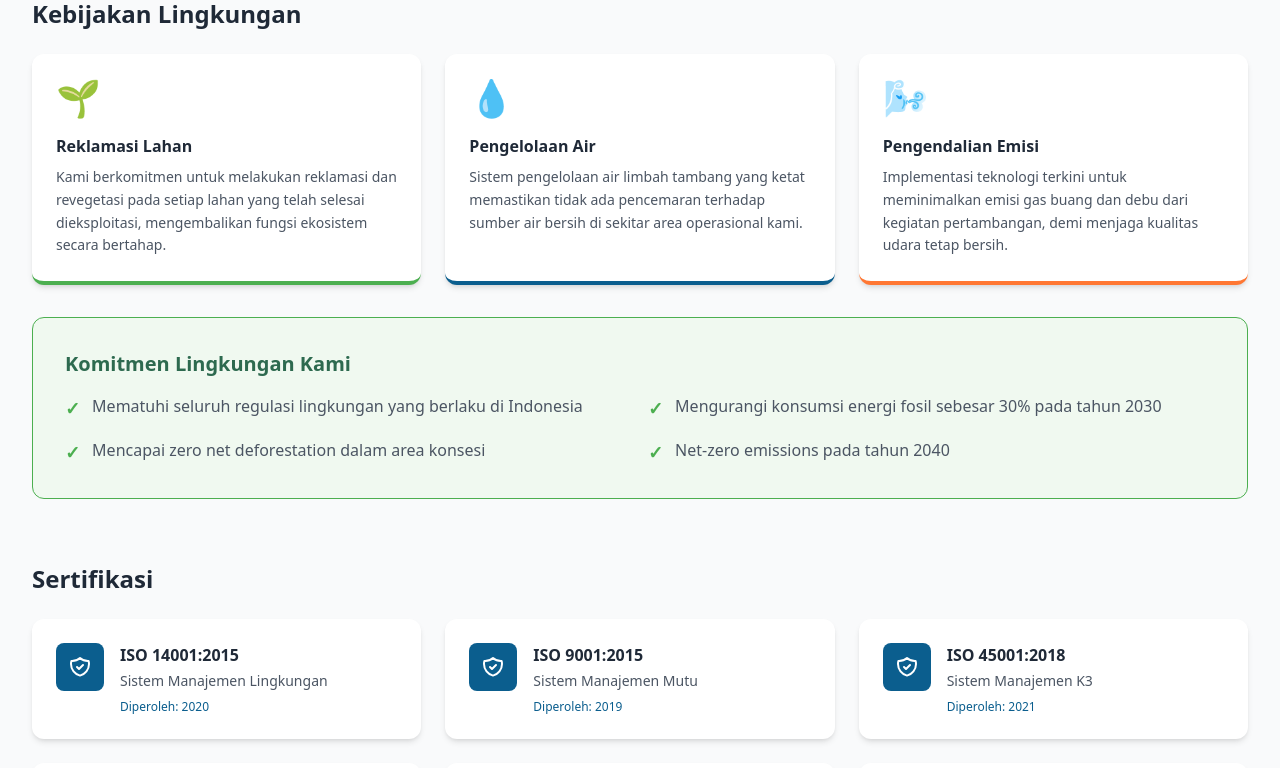
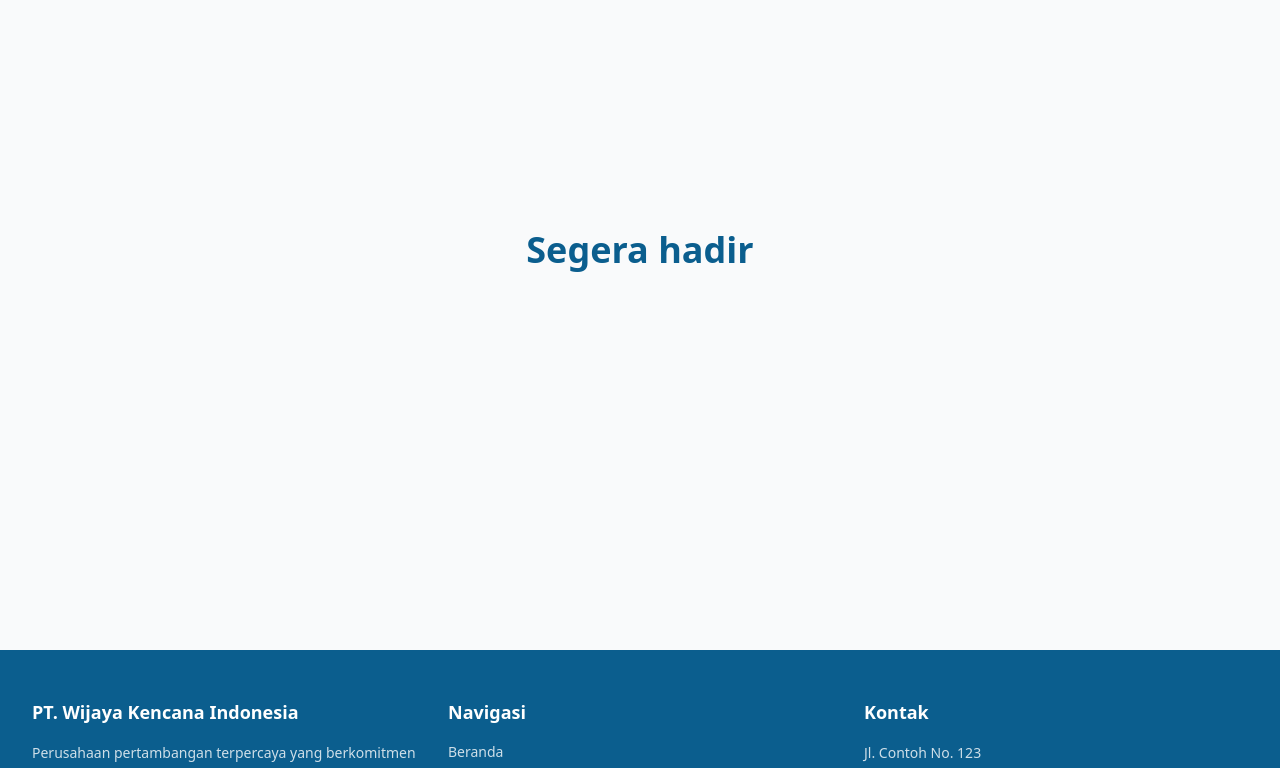
Before and after one commit to ArthaCorporation/WebsiteWKI, a Next.js app: page /keberlanjutan in a window 1280 px wide. Shown: the part 240-1008 px from the top of the page. Built offline with nearby package versions, Linux system fonts and the light colour scheme.

Commit message:
first commit
Signed-off-by: Your Name <Vickelsteins.santoso@gmail.com>

```diff
--- a/app/keberlanjutan/page.tsx
+++ b/app/keberlanjutan/page.tsx
@@ -7,87 +7,8 @@ export const metadata: Metadata = {
 
 export default function KeberlanjutanPage() {
   return (
-    <div className="max-w-7xl mx-auto px-8 py-16">
-      <h1 className="text-4xl font-bold text-[#0B5E8E] mb-2">Keberlanjutan Perusahaan</h1>
-      <div className="w-16 h-1 bg-[#FF7733] mb-8" />
-
-      {/* Kebijakan Lingkungan */}
-      <section className="mb-16">
-        <h2 className="text-2xl font-semibold text-gray-800 mb-6">Kebijakan Lingkungan</h2>
-        <div className="grid grid-cols-1 md:grid-cols-3 gap-6 mb-8">
-          <div className="bg-white rounded-xl shadow-md p-6 border-b-4 border-[#4CAF50]">
-            <span className="text-4xl block mb-4">🌱</span>
-            <h3 className="font-semibold text-gray-800 mb-2">Reklamasi Lahan</h3>
-            <p className="text-gray-600 text-sm leading-relaxed">
-              Kami berkomitmen untuk melakukan reklamasi dan revegetasi pada setiap lahan yang telah selesai dieksploitasi, mengembalikan fungsi ekosistem secara bertahap.
-            </p>
-          </div>
-          <div className="bg-white rounded-xl shadow-md p-6 border-b-4 border-[#0B5E8E]">
-            <span className="text-4xl block mb-4">💧</span>
-            <h3 className="font-semibold text-gray-800 mb-2">Pengelolaan Air</h3>
-            <p className="text-gray-600 text-sm leading-relaxed">
-              Sistem pengelolaan air limbah tambang yang ketat memastikan tidak ada pencemaran terhadap sumber air bersih di sekitar area operasional kami.
-            </p>
-          </div>
-          <div className="bg-white rounded-xl shadow-md p-6 border-b-4 border-[#FF7733]">
-            <span className="text-4xl block mb-4">🌬️</span>
-            <h3 className="font-semibold text-gray-800 mb-2">Pengendalian Emisi</h3>
-            <p className="text-gray-600 text-sm leading-relaxed">
-              Implementasi teknologi terkini untuk meminimalkan emisi gas buang dan debu dari kegiatan pertambangan, demi menjaga kualitas udara tetap bersih.
-            </p>
-          </div>
-        </div>
-
-        <div className="bg-[#f0f9f0] border border-[#4CAF50] rounded-xl p-8">
-          <h3 className="text-xl font-semibold text-[#2d6a4f] mb-4">Komitmen Lingkungan Kami</h3>
-          <div className="grid grid-cols-1 md:grid-cols-2 gap-4 text-gray-600">
-            <div className="flex items-start gap-3">
-              <span className="text-[#4CAF50] font-bold text-lg">✓</span>
-              <p>Mematuhi seluruh regulasi lingkungan yang berlaku di Indonesia</p>
-            </div>
-            <div className="flex items-start gap-3">
-              <span className="text-[#4CAF50] font-bold text-lg">✓</span>
-              <p>Mengurangi konsumsi energi fosil sebesar 30% pada tahun 2030</p>
-            </div>
-            <div className="flex items-start gap-3">
-              <span className="text-[#4CAF50] font-bold text-lg">✓</span>
-              <p>Mencapai zero net deforestation dalam area konsesi</p>
-            </div>
-            <div className="flex items-start gap-3">
-              <span className="text-[#4CAF50] font-bold text-lg">✓</span>
-              <p>Net-zero emissions pada tahun 2040</p>
-            </div>
-          </div>
-        </div>
-      </section>
-
-      {/* Sertifikasi */}
-      <section id="sertifikasi" className="scroll-mt-24">
-        <h2 className="text-2xl font-semibold text-gray-800 mb-6">Sertifikasi</h2>
-        <div className="grid grid-cols-1 md:grid-cols-2 lg:grid-cols-3 gap-6">
-          {[
-            { code: 'ISO 14001:2015', name: 'Sistem Manajemen Lingkungan', year: '2020' },
-            { code: 'ISO 9001:2015', name: 'Sistem Manajemen Mutu', year: '2019' },
-            { code: 'ISO 45001:2018', name: 'Sistem Manajemen K3', year: '2021' },
-            { code: 'PROPER', name: 'Program Penilaian Peringkat Kinerja Lingkungan', year: '2023' },
-            { code: 'SMK3', name: 'Sistem Manajemen Keselamatan dan Kesehatan Kerja', year: '2022' },
-            { code: 'ISPO', name: 'Indonesian Sustainable Palm Oil', year: '2023' },
-          ].map((cert) => (
-            <div key={cert.code} className="bg-white rounded-xl shadow-md p-6 flex items-start gap-4">
-              <div className="bg-[#0B5E8E] text-white rounded-lg p-3 flex-shrink-0">
-                <svg width="24" height="24" viewBox="0 0 24 24" fill="none" xmlns="http://www.w3.org/2000/svg">
-                  <path d="M9 12l2 2 4-4m5.618-4.016A11.955 11.955 0 0112 2.944a11.955 11.955 0 01-8.618 3.04A12.02 12.02 0 003 9c0 5.591 3.824 10.29 9 11.622 5.176-1.332 9-6.03 9-11.622 0-1.042-.133-2.052-.382-3.016z" stroke="white" strokeWidth="2" strokeLinecap="round" strokeLinejoin="round"/>
-                </svg>
-              </div>
-              <div>
-                <h4 className="font-bold text-gray-800">{cert.code}</h4>
-                <p className="text-gray-600 text-sm mt-1">{cert.name}</p>
-                <p className="text-[#0B5E8E] text-xs mt-2 font-medium">Diperoleh: {cert.year}</p>
-              </div>
-            </div>
-          ))}
-        </div>
-      </section>
+    <div className="min-h-screen flex items-center justify-center px-8">
+      <h1 className="text-3xl md:text-4xl font-bold text-[#0B5E8E]">Segera hadir</h1>
     </div>
   )
 }
--- a/app/tentang/page.tsx
+++ b/app/tentang/page.tsx
@@ -16,34 +16,31 @@ export default function TentangPage() {
         <div className="grid grid-cols-1 md:grid-cols-2 gap-12 items-start">
           <div>
             <h2 className="text-2xl font-semibold text-gray-800 mb-4">Profil Perusahaan</h2>
-            <p className="text-gray-600 leading-relaxed mb-4">
-              PT. Wijaya Kencana Indonesia adalah perusahaan yang bergerak di bidang pertambangan dan pengelolaan sumber daya alam. Didirikan dengan visi untuk memberikan kontribusi positif bagi perekonomian nasional dan kesejahteraan masyarakat.
+            <p className="text-gray-600 leading-relaxed mb-4 text-justify">
+              PT. Wijaya Kencana Indonesia mendapat kepercayaan untuk memanfaatkan hasil hutan kayu berdasarkan Surat Keputusan Kepala Badan Koordinasi Penanaman Modal Nomor : 21/IUPHHK-HA/PMDN/2016 tanggal 18 Oktober 2016, tentang pemberian Izin Usaha Pemanfaatan Hasil Hutan Kayu Dalam Hutan Alam (IUPHHK-HA) kepada PT. Wijaya Kencana Indonesia, atas areal seluas ± 38.695 Hektar yang berlokasi di Kabupaten Halmahera Selatan Provinsi Maluku Utara. Selanjutnya berdasarkan Surat Keputusan Menteri Lingkungan Hidup dan Kehutanan Republik Indonesia Nomor : SK.918/MENLHK/SETJEN/HPL.0/10/2021 tanggal 13 Oktober 2021, PT. Wijaya Kencana Indonesia berubah menjadi Perizinan Berusaha Pemanfaatan Hutan  (PBPH).
             </p>
-            <p className="text-gray-600 leading-relaxed mb-4">
-              Dengan tim yang berpengalaman dan teknologi terkini, kami berkomitmen untuk menjalankan operasional tambang yang efisien, aman, dan ramah lingkungan.
-            </p>
-            <p className="text-gray-600 leading-relaxed">
-              Perusahaan kami telah mendapatkan berbagai sertifikasi internasional yang membuktikan komitmen kami terhadap standar kualitas, keselamatan, dan lingkungan hidup.
+            <p className="text-gray-600 leading-relaxed mb-4 text-justify">
+              PT. Wijaya Kencana Indonesia adalah Perusahaan Perizinan Berusaha Pemanfaatan Hutan (PBPH) dengan jenis kegiatan yang dilaksanakan berupa pemanfaatan hasil hutan kayu tumbuh alami (Hutan Alam), dengan system Silvikultur yang diterapkan adalah Tebang Pilih Tanam Indonesia (TPTI).
             </p>
           </div>
-          <div className="bg-gradient-to-br from-[#0B5E8E] to-[#1a7db8] rounded-xl p-8 text-white">
-            <h3 className="text-xl font-semibold mb-6">Data Perusahaan</h3>
+          <div className="bg-gradient-to-br from-[#0B5E8E] to-[#1a7db8] rounded-xl p-8 text-white h-fit shadow-lg">
+            <h3 className="text-2xl font-semibold mb-8">Data Perusahaan</h3>
             <div className="space-y-4">
-              <div className="flex justify-between border-b border-white/20 pb-3">
-                <span className="opacity-80">Nama Perusahaan</span>
-                <span className="font-medium">PT. Wijaya Kencana Indonesia</span>
+              <div className="grid grid-cols-1 sm:grid-cols-[140px_1fr] gap-2 sm:gap-6 border-b border-white/20 pb-4">
+                <span className="opacity-80 text-sm sm:text-base">Nama Perusahaan</span>
+                <span className="font-medium sm:text-right">PT. Wijaya Kencana Indonesia</span>
               </div>
-              <div className="flex justify-between border-b border-white/20 pb-3">
-                <span className="opacity-80">Bidang Usaha</span>
-                <span className="font-medium">Pertambangan</span>
+              <div className="grid grid-cols-1 sm:grid-cols-[140px_1fr] gap-2 sm:gap-6 border-b border-white/20 pb-4">
+                <span className="opacity-80 text-sm sm:text-base">Bidang Usaha</span>
+                <span className="font-medium sm:text-right leading-relaxed">Pemanfaatan Hasil Hutan Kayu Tumbuh Alami (Hutan Alam)</span>
               </div>
-              <div className="flex justify-between border-b border-white/20 pb-3">
-                <span className="opacity-80">Lokasi</span>
-                <span className="font-medium">Jakarta, Indonesia</span>
+              <div className="grid grid-cols-1 sm:grid-cols-[140px_1fr] gap-2 sm:gap-6 border-b border-white/20 pb-4">
+                <span className="opacity-80 text-sm sm:text-base">Lokasi</span>
+                <span className="font-medium sm:text-right leading-relaxed">Desa Sosepe, Kabupaten Halmahera Selatan, Provinsi Maluku Utara</span>
               </div>
-              <div className="flex justify-between">
-                <span className="opacity-80">Status</span>
-                <span className="font-medium">Aktif</span>
+              <div className="grid grid-cols-1 sm:grid-cols-[140px_1fr] gap-2 sm:gap-6">
+                <span className="opacity-80 text-sm sm:text-base">Status</span>
+                <span className="font-medium sm:text-right">Aktif</span>
               </div>
             </div>
           </div>
@@ -61,8 +58,8 @@ export default function TentangPage() {
               <span className="text-3xl">🎯</span>
               <h3 className="text-2xl font-bold text-[#0B5E8E]">Visi</h3>
             </div>
-            <p className="text-gray-600 leading-relaxed text-lg italic">
-              &quot;Menjadi perusahaan pertambangan terkemuka di Indonesia yang beroperasi secara bertanggung jawab, berkelanjutan, dan memberikan nilai tambah bagi seluruh pemangku kepentingan.&quot;
+            <p className="text-gray-600 leading-relaxed text-lg italic text-justify">
+              &quot;Menjadi perusahaan PBPH-HA terkemuka dengan mengedepankan profesionalisme usaha kelestarian hutan serta penerapan teknologi yang sesuai, guna diperoleh manfaat yang sebesar-besarnya bagi perusahaan, karyawan maupun masyarakat disekitar hutan.&quot;
             </p>
           </div>
           <div className="bg-white rounded-xl shadow-md p-8 border-t-4 border-[#FF7733]">
@@ -70,26 +67,26 @@ export default function TentangPage() {
               <span className="text-3xl">🚀</span>
               <h3 className="text-2xl font-bold text-[#FF7733]">Misi</h3>
             </div>
-            <ul className="space-y-3 text-gray-600">
+            <ul className="space-y-3 text-gray-600 text-justify">
               <li className="flex items-start gap-2">
                 <span className="text-[#FF7733] font-bold mt-0.5">•</span>
-                <span>Mengelola sumber daya alam secara efisien dan bertanggung jawab</span>
+                <span>Meningkatkan dan mengembangkan unit usaha dibidang kehutanan secara optimal yang berbasis pada kelestarian sumber daya hutan dan lingkungan.</span>
               </li>
               <li className="flex items-start gap-2">
                 <span className="text-[#FF7733] font-bold mt-0.5">•</span>
-                <span>Mengutamakan keselamatan kerja dan kesehatan karyawan</span>
+                <span>Mengelola unit usaha kehutanan (PBPH-HA) secara professional guna meningkatkan efisiensi dan pendapatan.</span>
               </li>
               <li className="flex items-start gap-2">
                 <span className="text-[#FF7733] font-bold mt-0.5">•</span>
-                <span>Menjaga kelestarian lingkungan dalam setiap kegiatan operasional</span>
+                <span>Melaksanakan kegiatan pengusahaan hutan berdasarkan kaidah-kaidah pengelolaan hutan prodüksi lestari (PHPL) sehingga mendapatkan sertifikat PHPL.</span>
               </li>
               <li className="flex items-start gap-2">
                 <span className="text-[#FF7733] font-bold mt-0.5">•</span>
-                <span>Memberikan manfaat nyata bagi masyarakat sekitar wilayah operasi</span>
+                <span>Meningkatkan kesejahteraan karyawan dan masyarakat sekitar hutan secara proporsional.</span>
               </li>
               <li className="flex items-start gap-2">
                 <span className="text-[#FF7733] font-bold mt-0.5">•</span>
-                <span>Terus berinovasi untuk meningkatkan efisiensi dan produktivitas</span>
+                <span>Berperan serta dalam meningkatkan pembangunan perekonomian daerah dan nasional. </span>
               </li>
             </ul>
           </div>
--- a/package.json
+++ b/package.json
@@ -11,16 +11,16 @@
   },
   "repository": {
     "type": "git",
-    "url": "git+https://github.com/Vickel317/WebsiteWKI.git"
+    "url": "git+https://github.com/ArthaCorporation/WebsiteWKI.git"
   },
   "keywords": [],
   "author": "",
   "license": "ISC",
   "type": "commonjs",
   "bugs": {
-    "url": "https://github.com/Vickel317/WebsiteWKI/issues"
+    "url": "https://github.com/ArthaCorporation/WebsiteWKI/issues"
   },
-  "homepage": "https://github.com/Vickel317/WebsiteWKI#readme",
+  "homepage": "https://github.com/ArthaCorporation/WebsiteWKI#readme",
   "dependencies": {
     "firebase": "^12.9.0",
     "next": "^15.5.12",
--- a/tsconfig.json
+++ b/tsconfig.json
@@ -1,6 +1,6 @@
 {
   "compilerOptions": {
-    "target": "es5",
+    "target": "ES2017",
     "lib": ["dom", "dom.iterable", "esnext"],
     "allowJs": true,
     "skipLibCheck": true,
```
Also changed, not shown: app/kontak/page.tsx (+5 -7 lines), app/page.tsx (+29 -21 lines), 1 other file (tests, documents, lock files or other folders).
